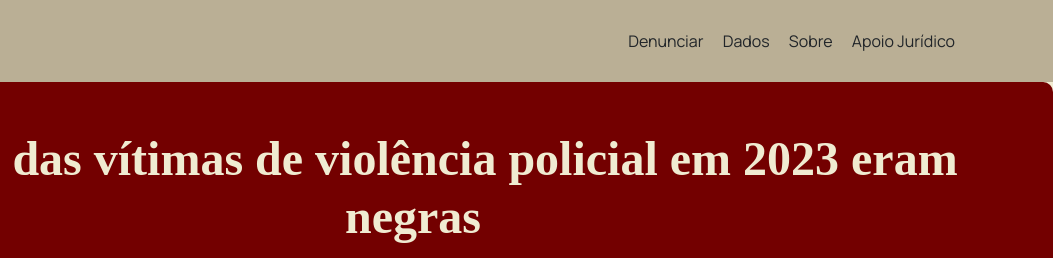
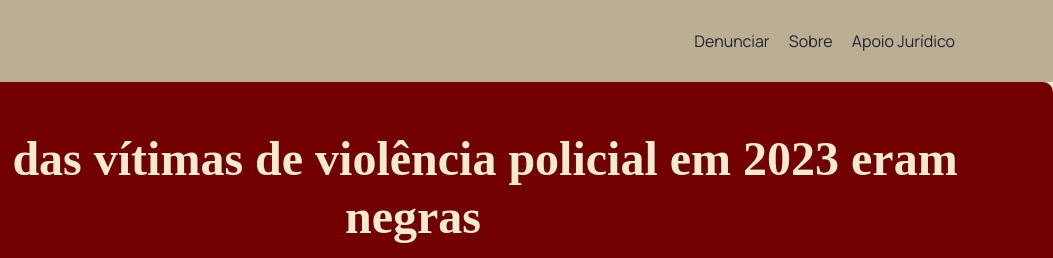
Before and after one commit to AnaLu1za/or-, a plain HTML site: page index.html in a window 1280 px wide. Shown: the top 258 px of the page, 227-1280 px from the left. Drawn offline with nearby package versions, Linux system fonts and the light colour scheme; a web font is replaced by a local one.

Commit message:
corrige erro

```diff
--- a/index.html
+++ b/index.html
@@ -62,7 +62,6 @@
       <img src="img/logo-provisória.PNG" alt="Logo Orí" class="logo"></a>
       <nav>
         <a class="text-dark me-3 text-decoration-none" href="#denunciar">Denunciar</a>
-        <a class="text-dark me-3 text-decoration-none" href="#dados">Dados</a>
         <a class="text-dark me-3 text-decoration-none" href="#sobre">Sobre</a>
         <a class="text-dark me-3 text-decoration-none" href="advogados.html">Apoio Jurídico</a>
       </nav>
```
